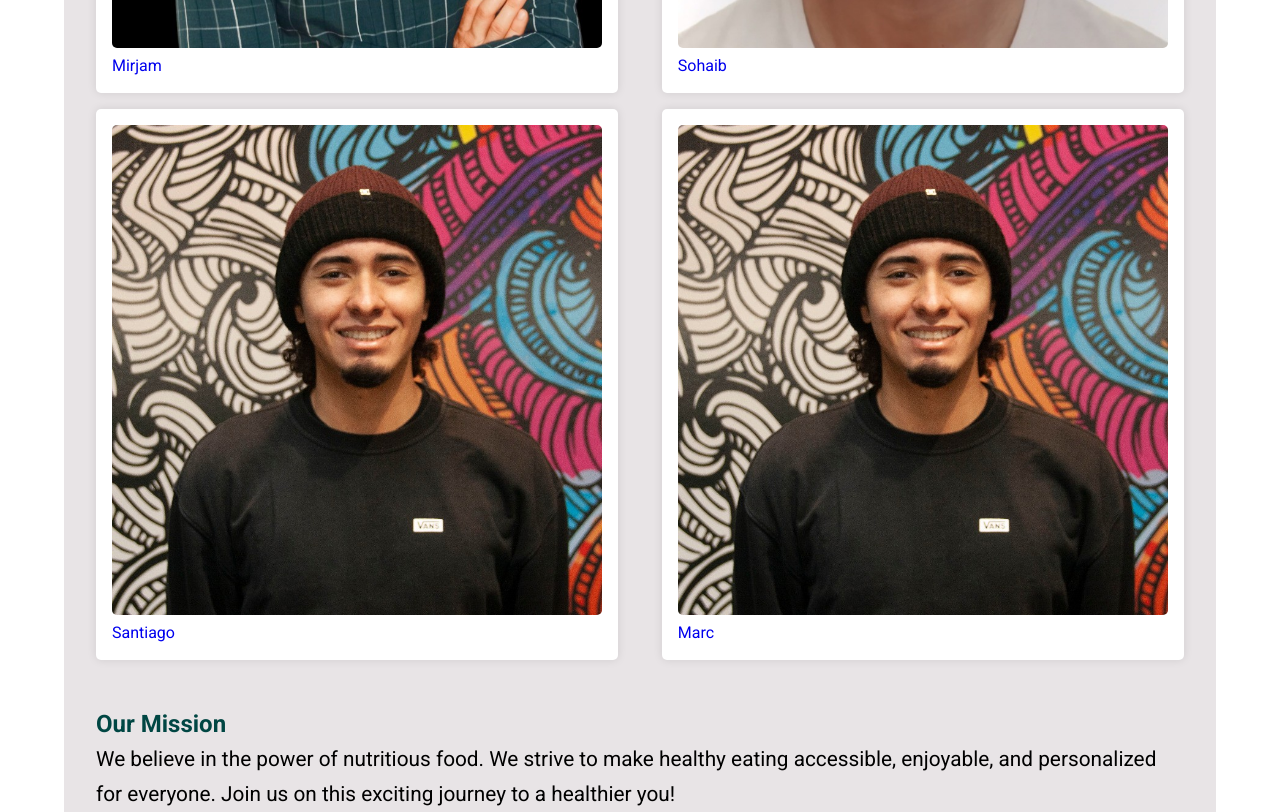
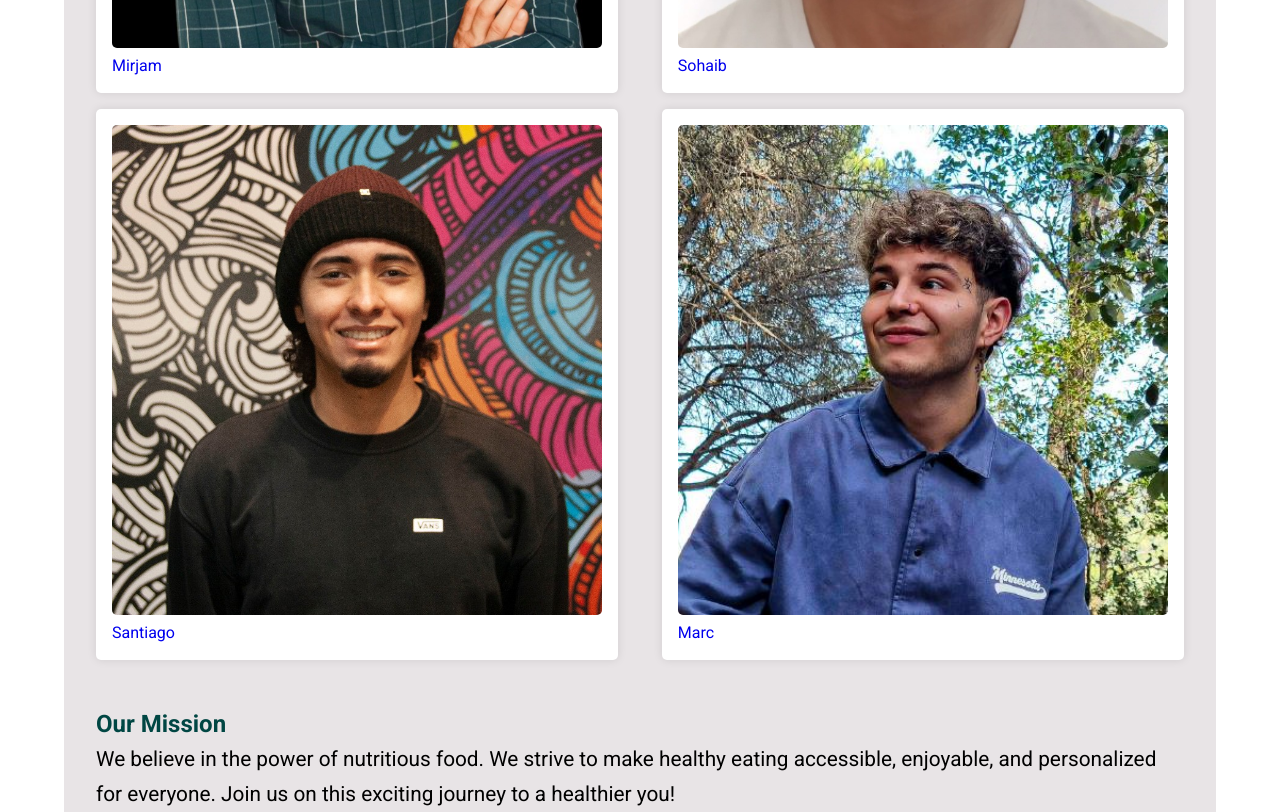
Before and after one commit to SohaibZahiid/NutriDish, a React (Vite) app: page /About in a window 1280 px wide. Shown: the part 740-1552 px from the top of the page. Built offline with nearby package versions, Linux system fonts and the light colour scheme.

Commit message:
adding marc's link and git

```diff
--- a/src/components/Footer.jsx
+++ b/src/components/Footer.jsx
@@ -14,7 +14,7 @@ function Footer() {
         <a href="https://www.linkedin.com/in/mirjan-kapxhiu-ba742527b">Mirjam</a><br></br>
         <a href="https://www.linkedin.com/in/sohaibzahid">Sohaib</a><br></br>
         <a href="https://www.linkedin.com/in/santiagocartagenah">Santiago</a><br></br>
-        <a href="https://www.linkedin.com/in/santiagocartagenah">Marc</a><br></br>
+        <a href="https://www.linkedin.com/in/marc-adell-fern">Marc</a><br></br>
       </div>
       <div className="newsletter">
         <h2>Subscribe to Our Newsletter</h2>
--- a/src/pages/AboutUs.jsx
+++ b/src/pages/AboutUs.jsx
@@ -22,8 +22,8 @@ function AboutUs() {
       <a href="https://www.linkedin.com/in/santiagocartagenah">Santiago</a>
     </div>
     <div>
-      <img src="/imgs/sac.jpg" alt="Team Member 4" />
-      <a href="https://www.linkedin.com/in/member4">Marc</a>
+      <img src="/imgs/mac.jpg" alt="Team Member 4" />
+      <a href="https://www.linkedin.com/in/marc-adell-fern">Marc</a>
     </div>
         </div>
       </div>
```
Also changed, not shown: public/imgs/mac.jpg (added).
